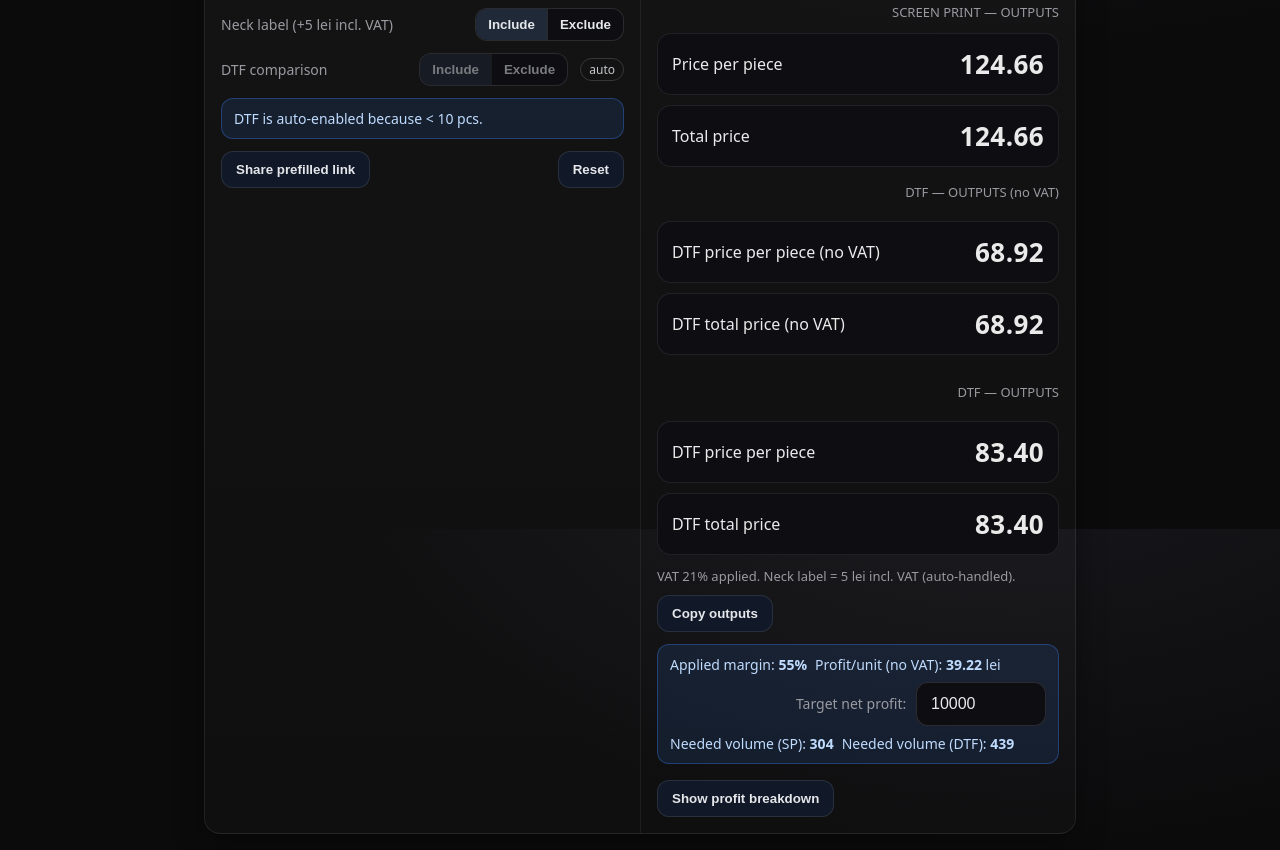
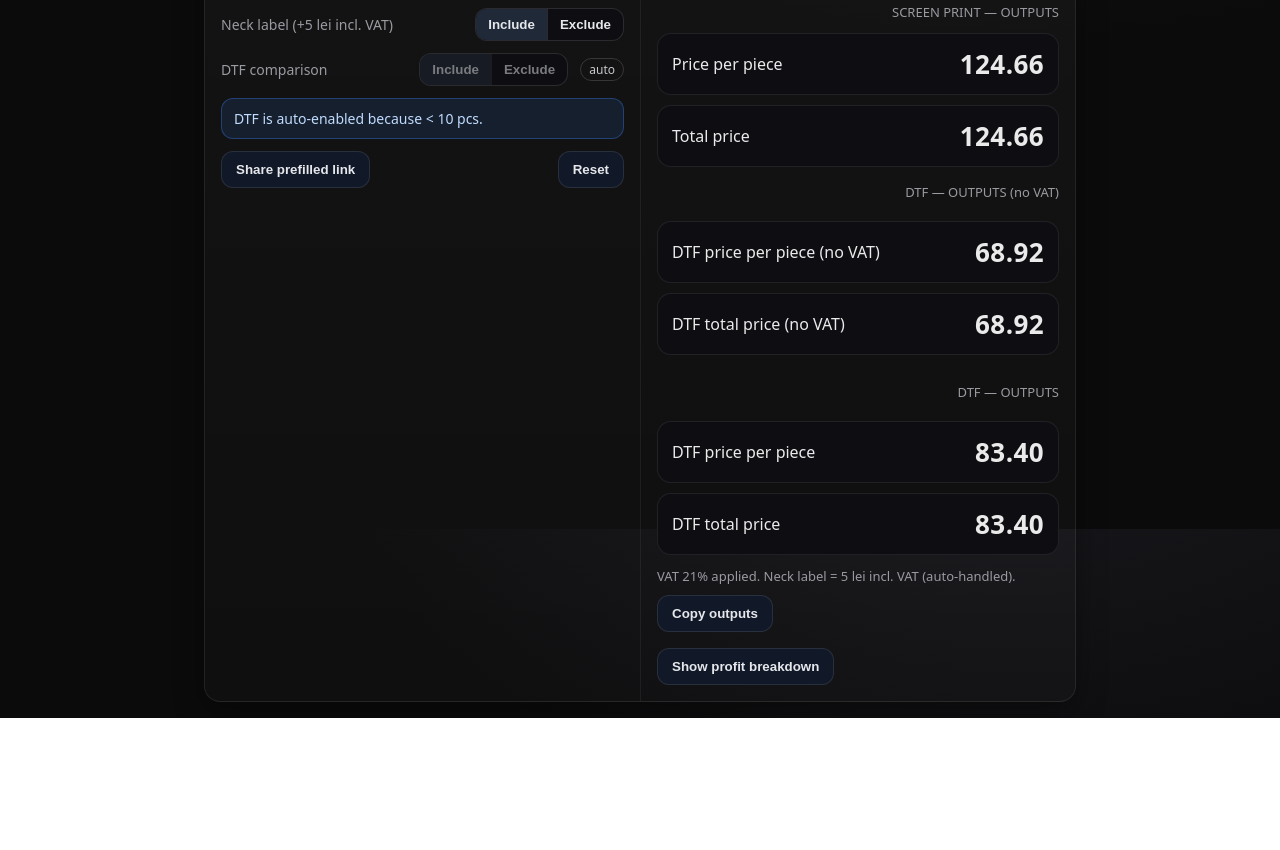
Before and after one commit to mdanieloficial-sys/screenprint-calculator, a plain HTML site: page index.html in a window 1280 px wide. Shown: the part 271-1121 px from the top of the page. After the commit the page ends 989 px from the top, so only its background shows below. Drawn offline with Linux system fonts and the light colour scheme.

Commit message:
Update index.html

```diff
--- a/index.html
+++ b/index.html
@@ -186,18 +186,7 @@
           <button class="btn" id="copy">Copy outputs</button>
         </div>
 
-        <!-- KPI / Target profit widget -->
-        <div id="kpi" class="notice" style="margin-top:12px; display:block">
-          <div style="display:flex; gap:8px; align-items:center; flex-wrap:wrap">
-            <span>Applied margin: <b id="tierLabel">—</b></span>
-            <span>Profit/unit (no VAT): <b id="ppu">0.00</b> lei</span>
-            <label style="margin-left:auto">Target net profit:
-              <input id="targetProfit" type="number" inputmode="decimal" min="0" step="100" value="10000" style="width:130px; margin-left:6px">
-            </label>
-            <span>Needed volume (SP): <b id="needSp">—</b></span>
-            <span>Needed volume (DTF): <b id="needDtf">—</b></span>
-          </div>
-        </div>
+
 
         <!-- Profit breakdown toggle + box -->
         <div class="foot" style="margin-top:16px">
```
